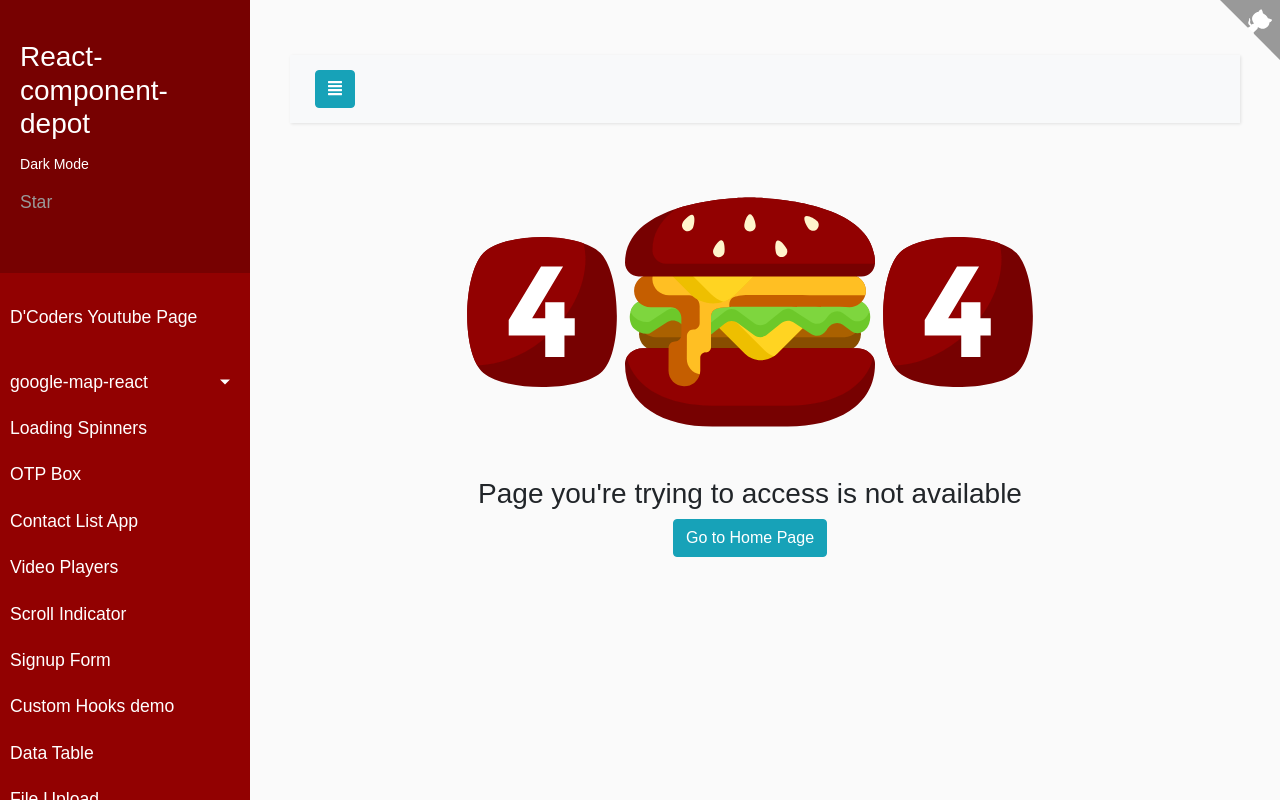
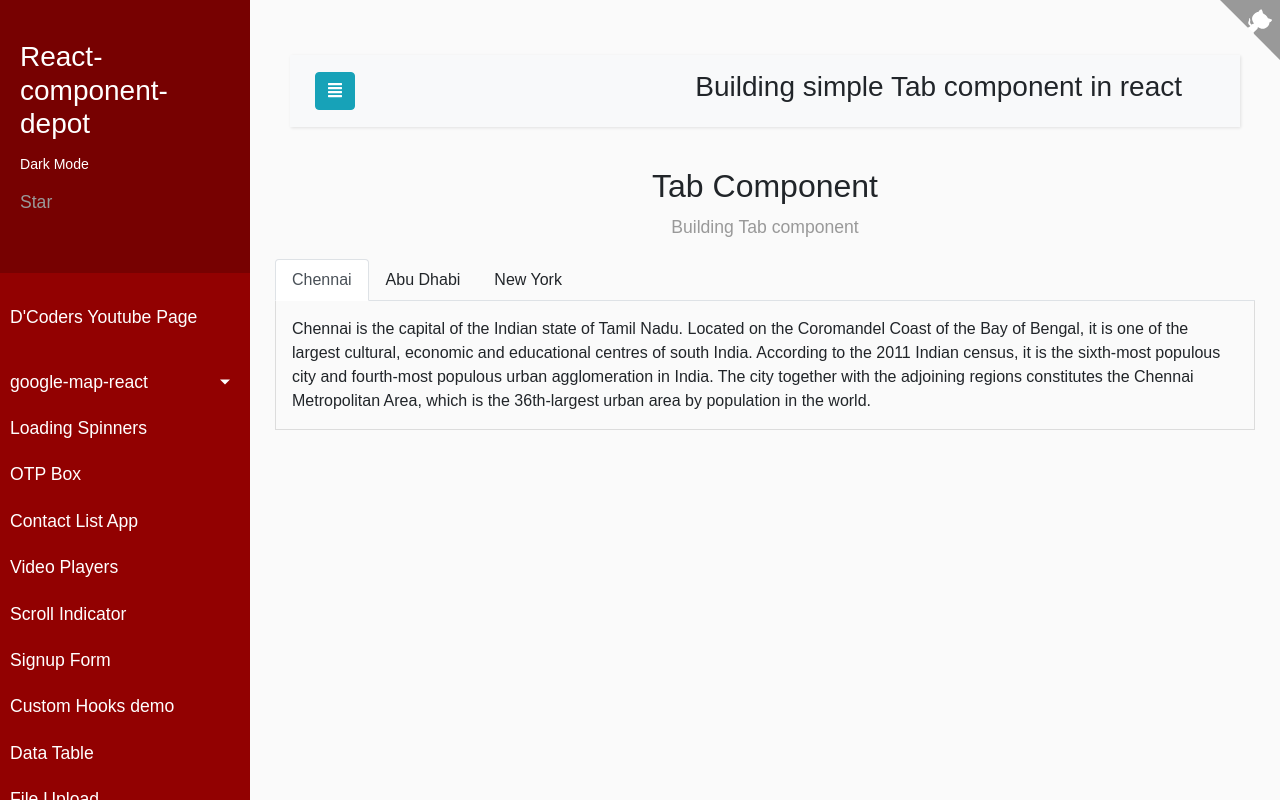
Before and after one commit to codegeous/react-component-depot, a React (Create React App) app: page /simple-tabs in a window 1280 px wide. Built offline with nearby package versions, Linux system fonts and the light colour scheme; some icons are missing.

Commit message:
Added demo for tab component

```diff
--- /dev/null
+++ b/src/components/Tab/index.css
@@ -0,0 +1,5 @@
+.custom-tab .tab-content {
+  min-height: 100px;
+  border: 1px solid #dcdcdc;
+  border-top: none;
+}
--- /dev/null
+++ b/src/components/Tab/index.js
@@ -0,0 +1,52 @@
+import React, { useEffect, useState } from "react";
+import "./index.css";
+
+const Tab = ({ children, active = 0 }) => {
+  const [activeTab, setActiveTab] = useState(active);
+  const [tabsData, setTabsData] = useState([]);
+
+  useEffect(() => {
+    let data = [];
+
+    React.Children.forEach(children, (element) => {
+      if (!React.isValidElement(element)) return;
+
+      const {
+        props: { tab, children },
+      } = element;
+      data.push({ tab, children });
+    });
+
+    setTabsData(data);
+  }, [children]);
+
+  return (
+    <div className="w-100 custom-tab">
+      <ul className="nav nav-tabs">
+        {tabsData.map(({ tab }, idx) => (
+          <li className="nav-item">
+            <a
+              className={`nav-link ${idx === activeTab ? "active" : ""}`}
+              href="#"
+              onClick={() => setActiveTab(idx)}
+            >
+              {tab}
+            </a>
+          </li>
+        ))}
+      </ul>
+
+      <div className="tab-content p-3">
+        {tabsData[activeTab] && tabsData[activeTab].children}
+      </div>
+    </div>
+  );
+};
+
+const TabPane = ({ children }) => {
+  return { children };
+};
+
+Tab.TabPane = TabPane;
+
+export default Tab;
--- a/src/index.js
+++ b/src/index.js
@@ -12,7 +12,9 @@ import * as serviceWorker from "./serviceWorker";
 //Sentry error tracking
 import * as Sentry from "@sentry/react";
 import { Integrations } from "@sentry/tracing";
+import { faEnvelope } from "@fortawesome/free-solid-svg-icons";
 
+if (process.env.NODE_ENV) {
   Sentry.init({
     dsn:
       "https://6d740d803d2a4a07a51cfbaaa93e3d3a@o456774.ingest.sentry.io/5571933",
@@ -23,6 +25,7 @@ Sentry.init({
     // for finer control
     tracesSampleRate: 1.0,
   });
+}
 
 let createStoreWithMiddleware = applyMiddleware(thunk)(createStore);
 let store = createStoreWithMiddleware(reducers);
--- /dev/null
+++ b/src/pages/SimpleTabs/index.js
@@ -0,0 +1,64 @@
+import React, { useState } from "react";
+import Header from "components/Header";
+import Tab from "components/Tab";
+
+const tabContent = [
+  {
+    title: "Chennai",
+    content: `Chennai is the capital of the Indian state of Tamil Nadu.
+              Located on the Coromandel Coast of the Bay of Bengal, it is one
+              of the largest cultural, economic and educational centres of
+              south India. According to the 2011 Indian census, it is the
+              sixth-most populous city and fourth-most populous urban
+              agglomeration in India. The city together with the adjoining
+              regions constitutes the Chennai Metropolitan Area, which is the
+              36th-largest urban area by population in the world.`,
+  },
+  {
+    title: "Abu Dhabi",
+    content: `Abu Dhabi is the capital and the second-most populous city of
+              the United Arab Emirates (after Dubai). The city of Abu Dhabi is
+              located on an island in the Persian Gulf, off the Central West
+              Coast. Most of the city and the Emirate reside on the mainland
+              connected to the rest of the country. As of 2020, Abu Dhabi's
+              urban area had an estimated population of 1.48 million,[6] out
+              of 2.9 million in the emirate of Abu Dhabi, as of 2016.`,
+  },
+  {
+    title: "New York",
+    content: `New York City (NYC), often called simply New York, is the most
+              populous city in the United States. With an estimated 2019
+              population of 8,336,817 distributed over about 302.6 square
+              miles (784 km2), New York City is also the most densely
+              populated major city in the United States.[11] Located at the
+              southern tip of the U.S. state of New York, the city is the
+              center of the New York metropolitan area, the largest
+              metropolitan area in the world by urban landmass.`,
+  },
+];
+
+const SimpleTabs = () => {
+  return (
+    <>
+      <Header title="Building simple Tab component in react" />
+
+      <div className="row">
+        <div className="col text-center">
+          <h2>Tab Component</h2>
+          <p>Building Tab component</p>
+          <div className="row text-left">
+            <Tab>
+              {tabContent.map((tab, idx) => (
+                <Tab.TabPane key={`Tab-${idx}`} tab={tab.title}>
+                  {tab.content}
+                </Tab.TabPane>
+              ))}
+            </Tab>
+          </div>
+        </div>
+      </div>
+    </>
+  );
+};
+
+export default SimpleTabs;
--- a/src/routes.js
+++ b/src/routes.js
@@ -28,6 +28,7 @@ const ImageZoom = React.lazy(() => import("pages/ImageZoom"));
 const FileDownloader = React.lazy(() => import("pages/FileDownloader"));
 const TreeList = React.lazy(() => import("pages/TreeList"));
 const Rating = React.lazy(() => import("pages/Rating"));
+const SimpleTabs = React.lazy(() => import("pages/SimpleTabs"));
 
 const routes = [
   {
@@ -237,6 +238,13 @@ const routes = [
   },
   {
     enabled: true,
+    path: "/simple-tabs",
+    component: SimpleTabs,
+    navbar: "Simple Tabs",
+    child: null,
+  },
+  {
+    enabled: true,
     path: "/react-basics",
     component: ReactBasics,
     navbar: "React Basic",
```
Lines whose indentation alone changed are shown as unchanged.
